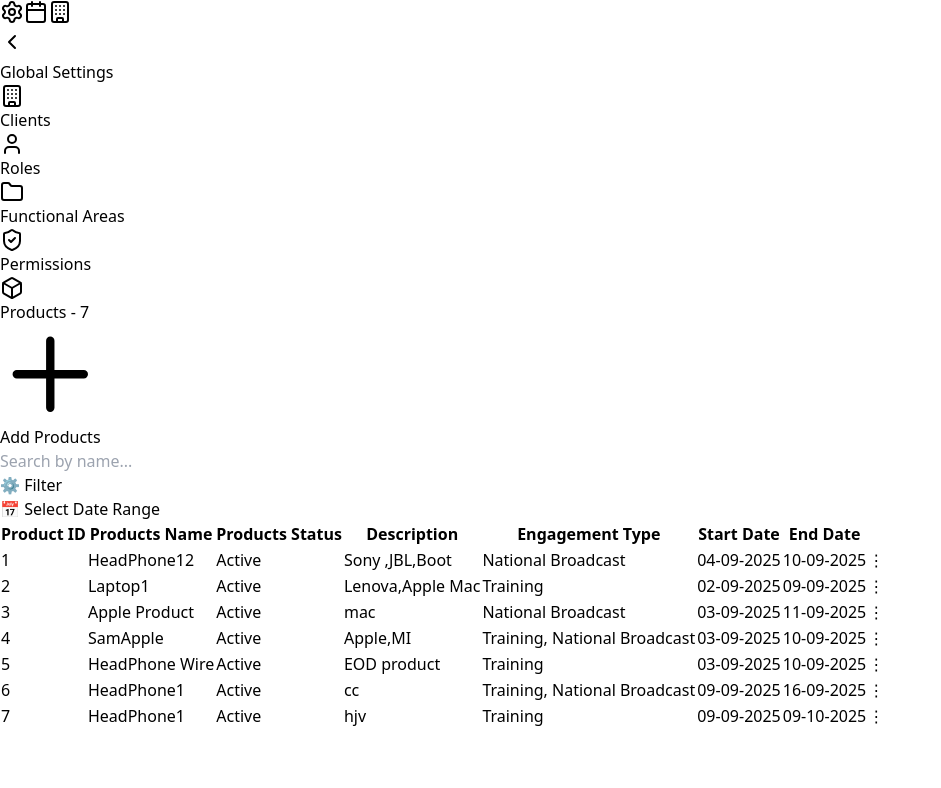
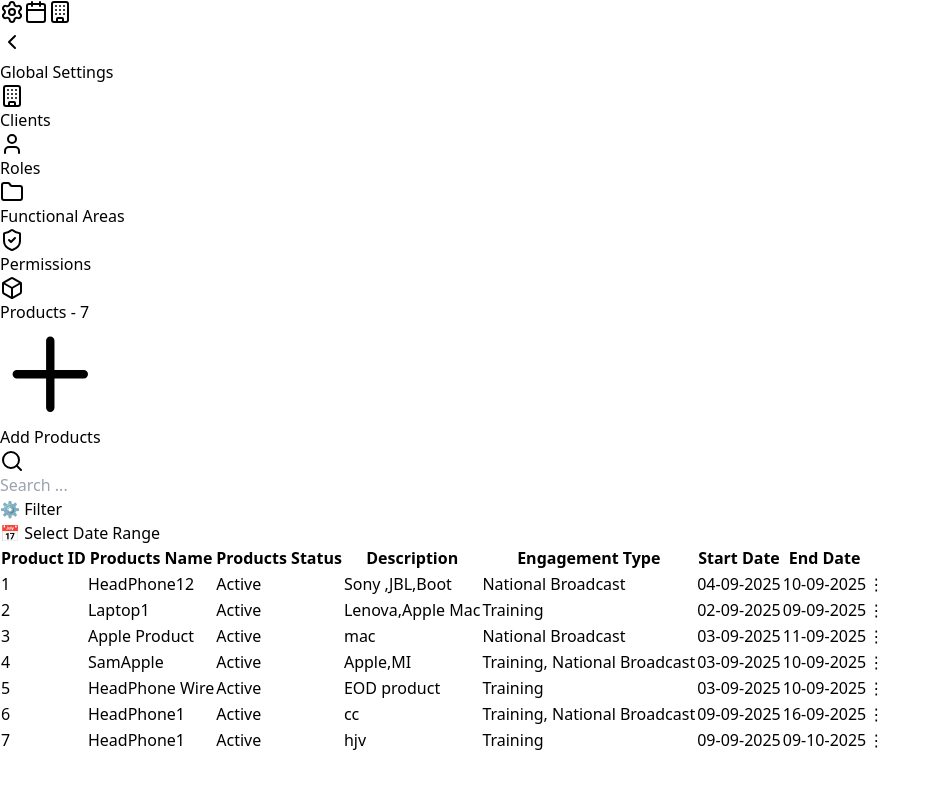
Before and after one commit to Pkpraveen20/clienttask-1, a React (Vite) app: page /product in a window 1280 px wide. Shown: the top 788 px of the page, without its empty margins (0-941 px from the left). Built offline with nearby package versions, Linux system fonts and the light colour scheme; no server answers; data requests are answered from the project's data file.

Commit message:
with filte2

```diff
--- a/src/components/StatusWithFilter.tsx
+++ b/src/components/StatusWithFilter.tsx
@@ -14,10 +14,12 @@ export default function StatusFilterDropdown({
 
   const dropdownRef = useRef<HTMLDivElement>(null);
 
-  // Close when clicked outside
   useEffect(() => {
     const handleClickOutside = (e: MouseEvent) => {
-      if (dropdownRef.current && !dropdownRef.current.contains(e.target as Node)) {
+      if (
+        dropdownRef.current &&
+        !dropdownRef.current.contains(e.target as Node)
+      ) {
         setIsOpen(false);
       }
     };
@@ -38,15 +40,13 @@ export default function StatusFilterDropdown({
 
   return (
     <div className="relative" ref={dropdownRef}>
-      {/* Filter Button */}
       <button
         onClick={() => setIsOpen(!isOpen)}
-        className="flex items-center gap-2 border rounded px-4 py-1 hover:bg-gray-50 text-gray-700 text-opacity-70"
+          className="w-40 py-1 border border-gray-300 rounded-lg focus:outline-none focus:ring-2 focus:ring-blue-500 focus:border-transparent"
       >
         ⚙️ {statusFilter === "All" ? "Filter" : `Status: ${statusFilter}`}
       </button>
 
-      {/* Dropdown Panel */}
       {isOpen && (
         <div className="absolute mt-2 w-64 bg-white border rounded-lg shadow-lg z-50 p-4 space-y-4">
           <div>
@@ -62,7 +62,6 @@ export default function StatusFilterDropdown({
             </select>
           </div>
 
-          {/* Footer Buttons */}
           <div className="flex justify-end gap-2">
             <button
               onClick={handleClear}
--- a/src/components/filterDate.tsx
+++ b/src/components/filterDate.tsx
@@ -45,7 +45,7 @@ export default function FilterDate({
     <div className="relative inline-block" ref={dropdownRef}>
       <button
         onClick={() => setShowDateFilter(!showDateFilter)}
-        className="flex items-center gap-2 border rounded px-4 py-1 hover:bg-gray-50 text-gray-700 text-opacity-60"
+        className="w-80 py-1 border border-gray-300 rounded-lg focus:outline-none focus:ring-2 focus:ring-blue-500 focus:border-transparent text-opacity-60"
       >
         📅{" "}
         {startDate && endDate
--- a/src/modules/global/contentModule/contentTable.tsx
+++ b/src/modules/global/contentModule/contentTable.tsx
@@ -8,7 +8,7 @@ import ContentEditModal from "./contentEditModule";
 import FilterDate from "../../../components/filterDate";
 import StatusFilterDropdown from "../../../components/StatusWithFilter";
 import searchBg from "../../../assets/search-bg.png";
-
+import { Search } from "lucide-react";
 
 export default function ContentTable() {
   const [showForm, setShowForm] = useState(false);
@@ -223,13 +223,16 @@ export default function ContentTable() {
         </div>
       )}
       <div className="flex items-center gap-4 mb-2">
-        <input
-          type="text"
-          placeholder="Search by name..."
-          value={search}
-          onChange={(e) => setSearch(e.target.value)}
-          className="border px-2 py-1 rounded w-1/3"
-        />
+        <div>
+          <Search className="absolute left-3 top-1/2 transform -translate-y-1/2 text-gray-400 w-4 h-4" />
+          <input
+            type="text"
+            placeholder="Search ..."
+            value={search}
+            onChange={(e) => setSearch(e.target.value)}
+            className="w-80 pl-8 pr-4 py-1 border border-gray-300 rounded-lg focus:outline-none focus:ring-2 focus:ring-blue-500 focus:border-transparent"
+          />
+        </div>
         <StatusFilterDropdown
           statusFilter={statusfilteredcontent}
           setStatusFilter={setStatusFilter}
@@ -447,7 +450,6 @@ export default function ContentTable() {
                   : "No content found."}
               </p>
             </div>
-
           )}
         </div>
       )}
--- a/src/modules/global/productModule/productTable.tsx
+++ b/src/modules/global/productModule/productTable.tsx
@@ -9,7 +9,7 @@ import "react-datepicker/dist/react-datepicker.css";
 import StatusFilter from "../../../components/StatusWithFilter";
 import FilterDate from "../../../components/filterDate";
 import searchBg from "../../../assets/search-bg.png";
-
+import { Search } from "lucide-react";
 
 export default function ProductTable() {
   const [showForm, setShowForm] = useState(false);
@@ -216,13 +216,16 @@ export default function ProductTable() {
         </div>
       )}
       <div className="flex items-center gap-4 mb-2">
-        <input
-          type="text"
-          placeholder="Search by name..."
-          value={search}
-          onChange={(e) => setSearch(e.target.value)}
-          className="border px-2 py-1 rounded w-1/3"
-        />
+        <div >
+          <Search className="absolute left-3 top-1/2 transform -translate-y-1/2 text-gray-400 w-4 h-4" />
+          <input
+            type="text"
+            placeholder="Search ..."
+            value={search}
+            onChange={(e) => setSearch(e.target.value)}
+            className="w-80 pl-8 pr-4 py-1 border border-gray-300 rounded-lg focus:outline-none focus:ring-2 focus:ring-blue-500 focus:border-transparent"
+          />
+        </div>
         <StatusFilter
           statusFilter={statusFilter}
           setStatusFilter={setStatusFilter}
--- a/src/modules/global/topicModule/topicTable.tsx
+++ b/src/modules/global/topicModule/topicTable.tsx
@@ -8,6 +8,7 @@ import TopicEditModal from "./topicEditModal";
 import StatusFilterDropdown from "../../../components/StatusWithFilter";
 import FilterDate from "../../../components/filterDate";
 import searchBg from "../../../assets/search-bg.png";
+import { Search } from "lucide-react";
 
 export default function TopicTable() {
   const [showForm, setShowForm] = useState(false);
@@ -220,13 +221,16 @@ export default function TopicTable() {
         </div>
       )}
       <div className="flex items-center gap-4 mb-2">
-        <input
-          type="text"
-          placeholder="Search by name..."
-          value={search}
-          onChange={(e) => setSearch(e.target.value)}
-          className="border px-2 py-1 rounded w-1/3"
-        />
+        <div>
+          <Search className="absolute left-3 top-1/2 transform -translate-y-1/2 text-gray-400 w-4 h-4" />
+          <input
+            type="text"
+            placeholder="Search ..."
+            value={search}
+            onChange={(e) => setSearch(e.target.value)}
+            className="w-80 pl-8 pr-4 py-1 border border-gray-300 rounded-lg focus:outline-none focus:ring-2 focus:ring-blue-500 focus:border-transparent"
+          />
+        </div>
         <StatusFilterDropdown
           statusFilter={statusfilteredtopic}
           setStatusFilter={setStatusFilter}
```
